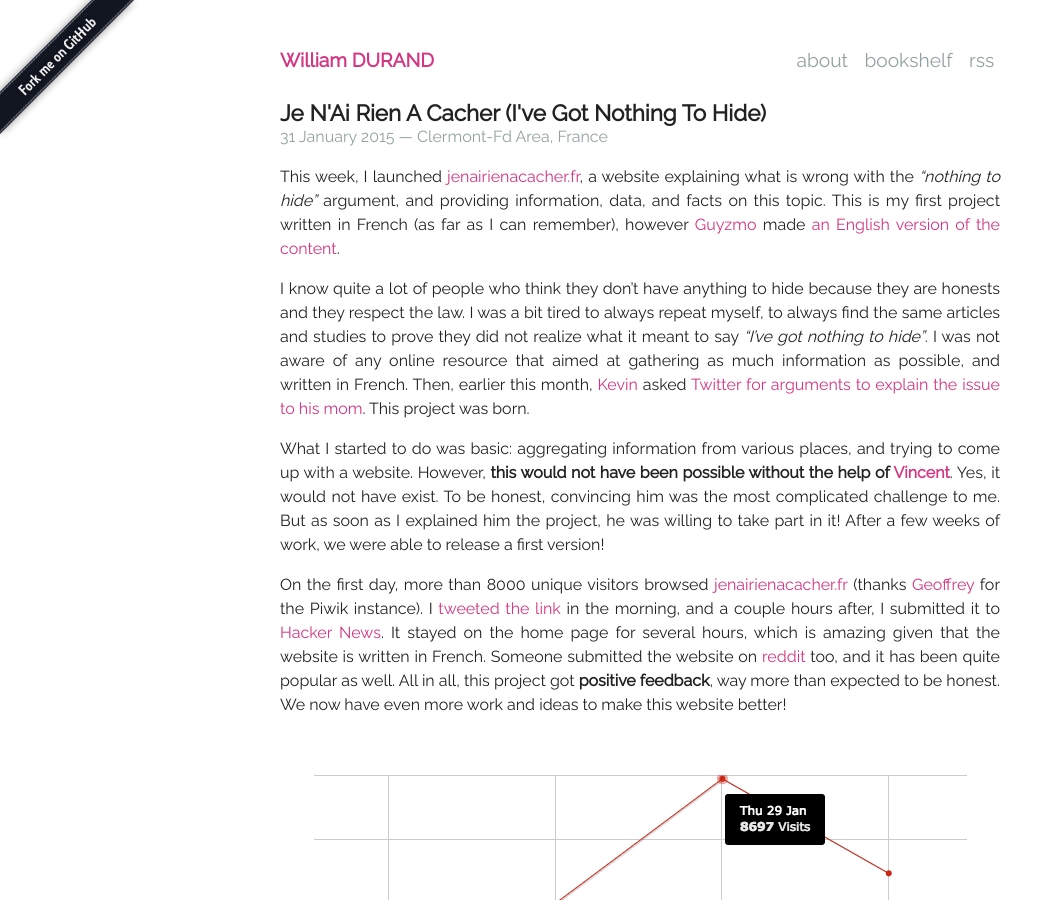
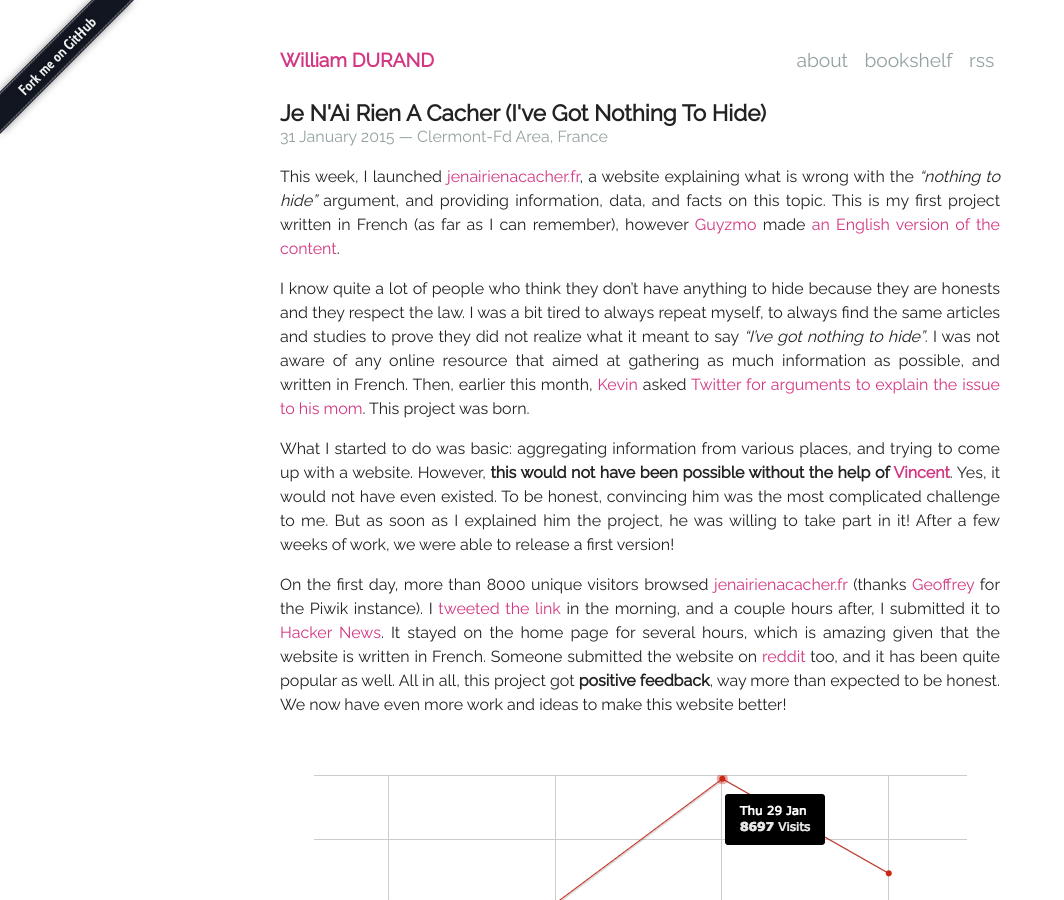
Before and after one commit to willdurand/willdurand.github.io, a Jekyll site: the page built from _posts/2015-01-31-je-n-ai-rien-a-cacher.markdown, in a window 1280 px wide and 900 px high. Shown: the whole window, without its empty margins (0-1064 px from the left). Built offline with Jekyll 4.4.1, drawn with Linux system fonts in a browser that asks for light colours; nearby versions of some CDN libraries; Markdown is read by kramdown in place of the engine named in the settings; comment, search, counter and statistics services are not loaded.

Commit message:
Update 2015-01-31-je-n-ai-rien-a-cacher.markdown

```diff
--- a/_posts/2015-01-31-je-n-ai-rien-a-cacher.markdown
+++ b/_posts/2015-01-31-je-n-ai-rien-a-cacher.markdown
@@ -26,7 +26,7 @@ project was born.
 What I started to do was basic: aggregating information from various places, and
 trying to come up with a website. However, **this would not have been possible
 without the help of [Vincent](https://twitter.com/mazenovi)**. Yes, it would not
-have exist. To be honest, convincing him was the most complicated challenge to
+have even existed. To be honest, convincing him was the most complicated challenge to
 me. But as soon as I explained him the project, he was willing to take part in
 it! After a few weeks of work, we were able to release a first version!
 
```
